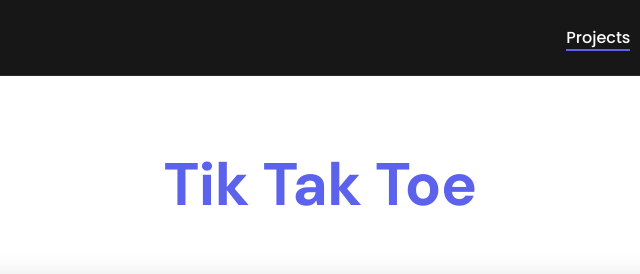
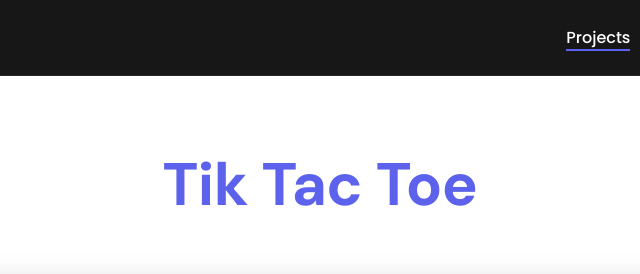
Before and after one commit to yaneyura/portfolio, a plain HTML site: page tic-tac-toe.html in a window 1280 px wide. Shown: the top 274 px of the page, 320-960 px from the left. Drawn offline with Linux system fonts and the light colour scheme.

Commit message:
Update tic-tac-toe.html

```diff
--- a/tic-tac-toe.html
+++ b/tic-tac-toe.html
@@ -28,7 +28,7 @@
     <main class="section">
         <div class="container">
             <div class="project-details">
-                <h1 class="title-1">Tik Tak Toe</h1>
+                <h1 class="title-1">Tik Tac Toe</h1>
                 <img src="./img/projects/02.jpg" alt="Project" class="project-details__cover">
                 <div class="project-details__desc">
                     <p>Skills: HTML5, CSS, JavaScript</p>
```
